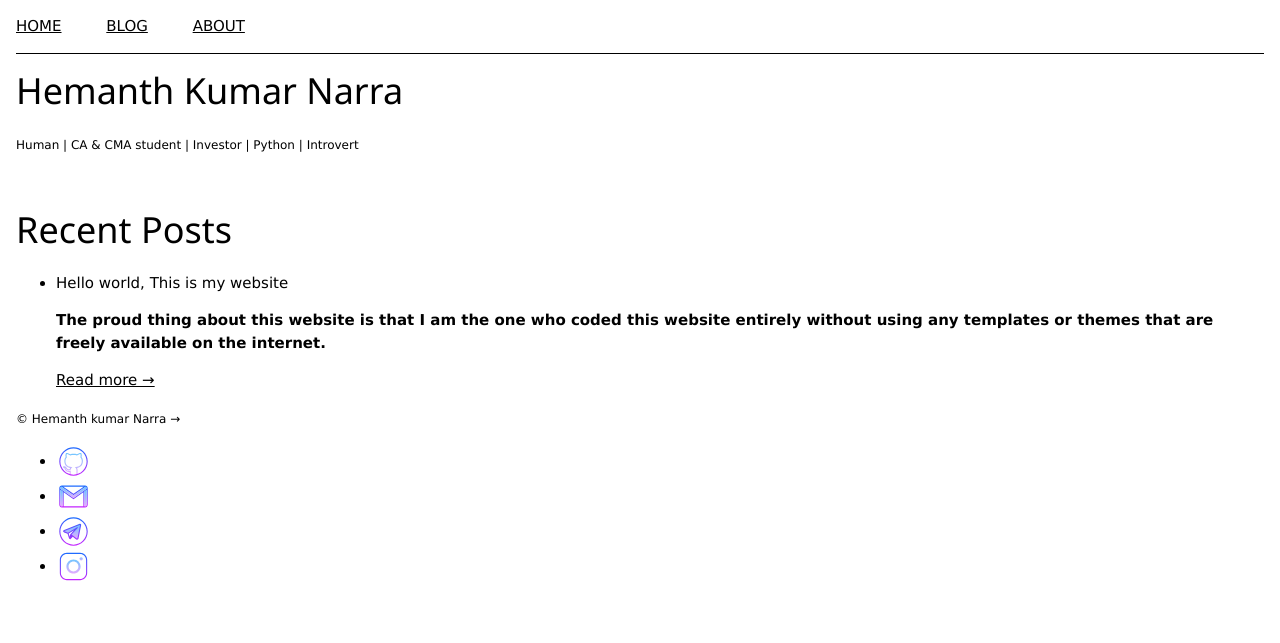
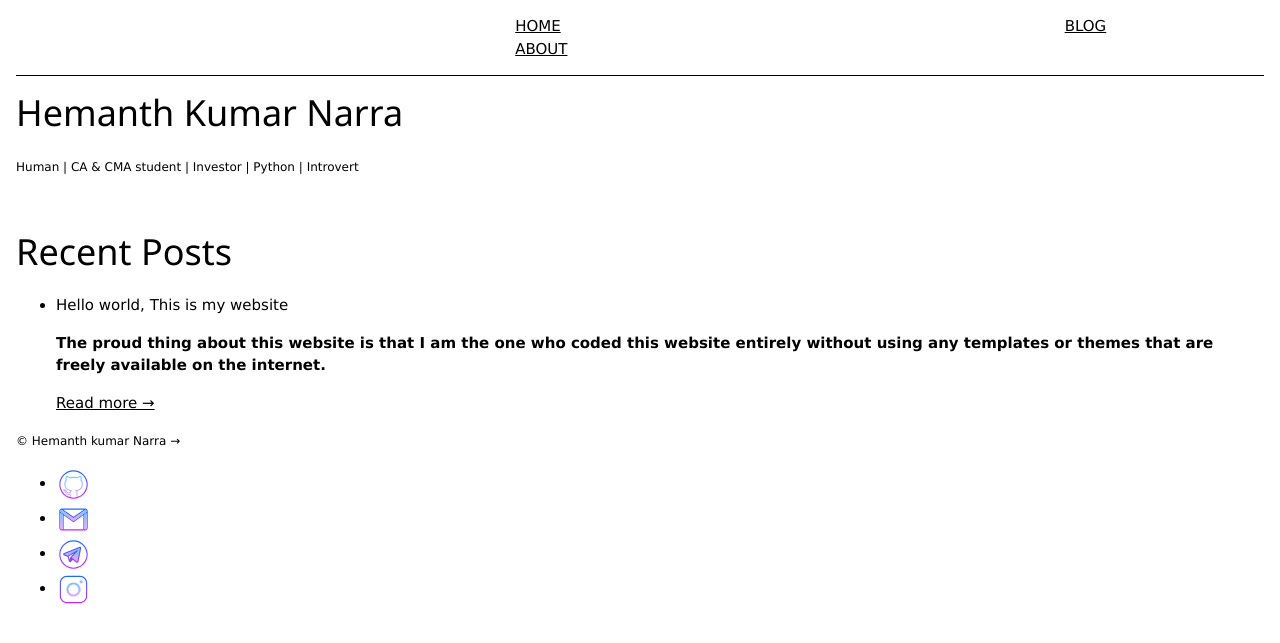
Before and after one commit to hemanthnarra/hemanthnarra.github.io, a Jekyll site: the page built from index.html, in a window 1280 px wide. Shown: the top 643 px of the page. Built offline with Jekyll 4.4.1, drawn with Linux system fonts in a browser that asks for light colours.

Commit message:
okay fixed

```diff
--- a/_includes/navigation.html
+++ b/_includes/navigation.html
@@ -1,7 +1,7 @@
 <nav class="menu">
   <ul class="menu-items">
     <li class="menus"><a href="/">HOME</a></li>
-    <li class="menus-1"><a href="/blog/">BLOG</a></li>
-    <li class="menus-1"><a href="/about/">ABOUT</a></li>
+    <li class="menus"><a href="/blog/">BLOG</a></li>
+    <li class="menus"><a href="/about/">ABOUT</a></li>
   </ul>
 </nav>
--- a/css/main.css
+++ b/css/main.css
@@ -10,8 +10,5 @@
 }
 .menus {
     display: inline-block;
+    margin-left: 40%;
 }
-.menus-1 {
-    display: inline-block;
-    margin-left: 40px;
-}
```
